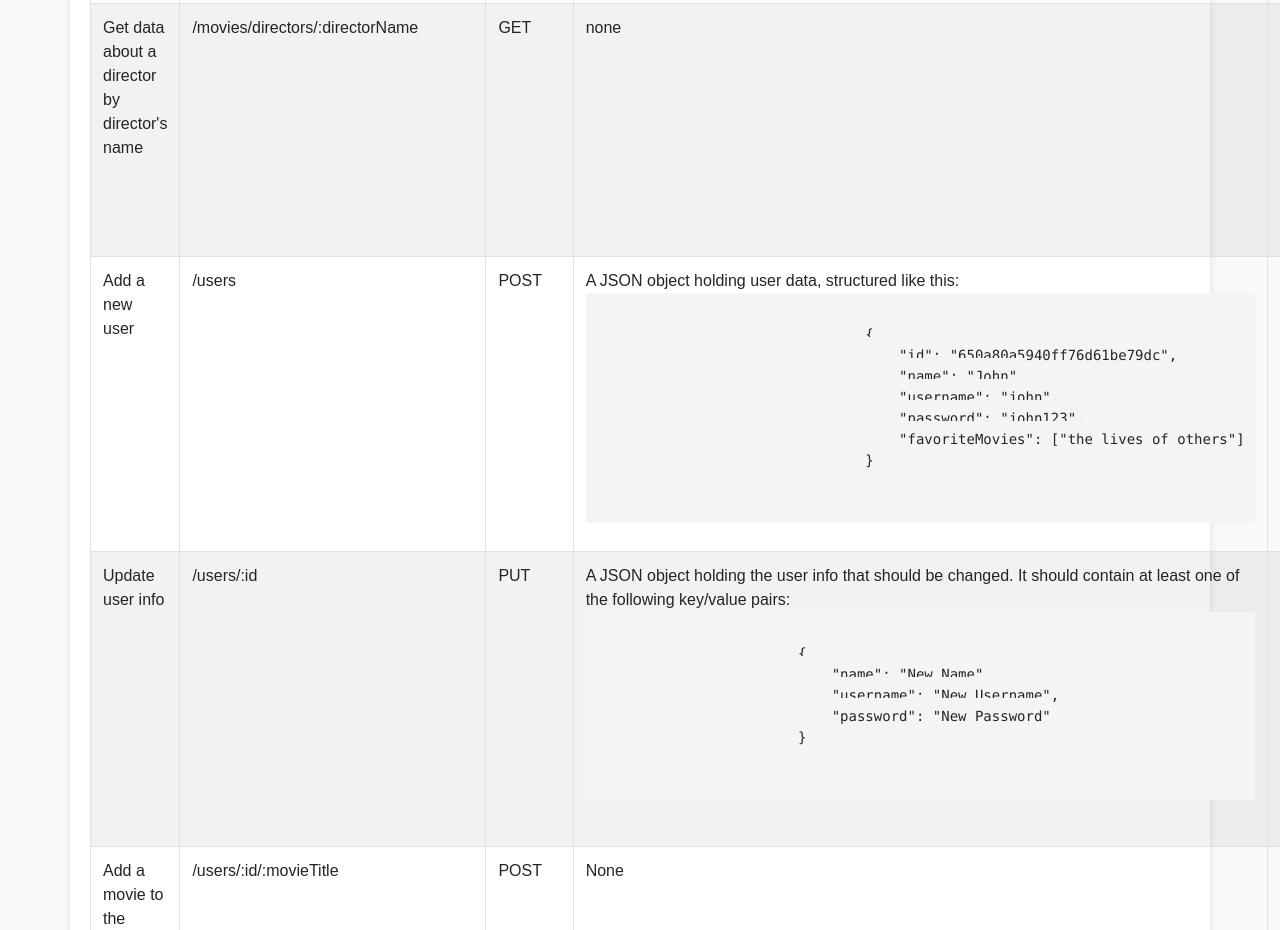
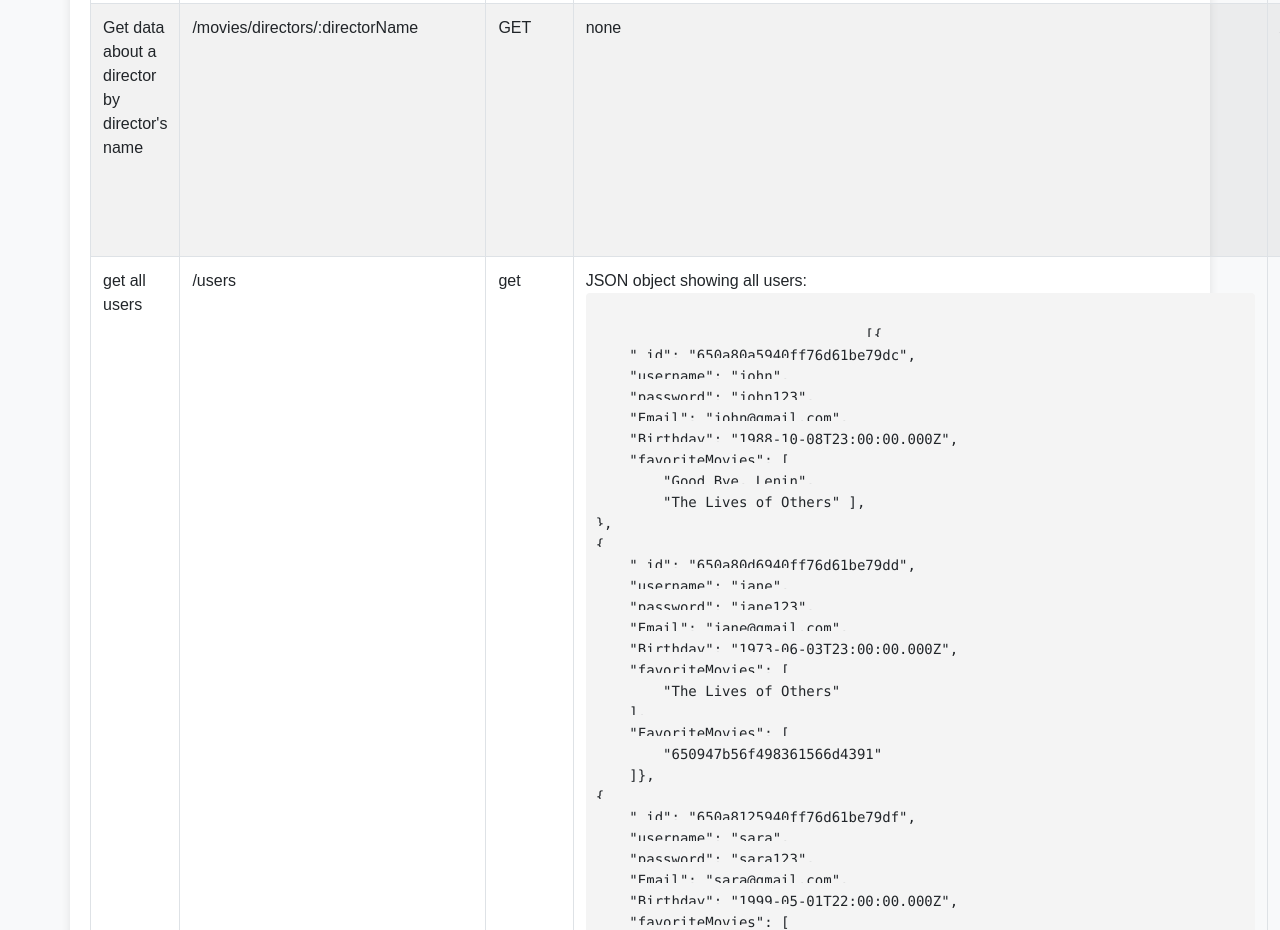
Before and after one commit to JoudHasan/Movie_API, a website: page public/documentation.html in a window 1280 px wide. Shown: the part 2710-3640 px from the top of the page. Drawn offline with nearby package versions, Linux system fonts and the light colour scheme.

Commit message:
fixing problems

```diff
--- a/public/documentation.html
+++ b/public/documentation.html
@@ -182,6 +182,60 @@
                     </td>
                 </tr>
                 <tr>
+                    <td>get all users</td>
+                    <td>/users</td>
+                    <td>get</td>
+                    <td>JSON object showing all users:
+                        <pre>
+                            <code>
+                                [{
+    "_id": "650a80a5940ff76d61be79dc",
+    "username": "john",
+    "password": "john123",
+    "Email": "john@gmail.com",
+    "Birthday": "1988-10-08T23:00:00.000Z",
+    "favoriteMovies": [
+        "Good Bye, Lenin",
+        "The Lives of Others" ],
+},
+{
+    "_id": "650a80d6940ff76d61be79dd",
+    "username": "jane",
+    "password": "jane123",
+    "Email": "jane@gmail.com",
+    "Birthday": "1973-06-03T23:00:00.000Z",
+    "favoriteMovies": [
+        "The Lives of Others"
+    ],
+    "FavoriteMovies": [
+        "650947b56f498361566d4391"
+    ]},
+{
+    "_id": "650a8125940ff76d61be79df",
+    "username": "sara",
+    "password": "sara123",
+    "Email": "sara@gmail.com",
+    "Birthday": "1999-05-01T22:00:00.000Z",
+    "favoriteMovies": [
+        "The Post"
+    ],
+},
+{
+    "_id": "650a8139940ff76d61be79e0",
+    "username": "joud",
+    "password": "joud123",
+    "Email": "joud@gmail.com",
+    "Birthday": "1984-08-03T22:00:00.000Z",
+    "favoriteMovies": [
+        "In the mood for love"
+    ]
+}
+]
+                    </code>
+                </pre>
+                    </td>
+
+                <tr>
                     <td>Add a new user</td>
                     <td>/users</td>
                     <td>POST</td>
@@ -190,8 +244,8 @@
                             <code>
                                 {
                                     "id": "650a80a5940ff76d61be79dc",
-                                    "name": "John",
-                                    "username": "john",
+                                    "userName": "john",
+                                    "Email":"john@gmail.com",
                                     "password": "john123",
                                     "favoriteMovies": ["the lives of others"]
                                 }
@@ -203,10 +257,10 @@
                             <code>
                         {
                             "id": "650a80a5940ff76d61be79dc",
-                            "name": "John",
-                            "username": "john",
+                            "userName": "john",
+                            "Email":"john@gmail.com",
                             "password": "john123",
-                            "favoriteMovies": ["the lives of others"],
+                            "favoriteMovies": ["the lives of others"]
                         }
                     </code>
                 </pre>
@@ -221,9 +275,10 @@
                         <pre>
                             <code>
                         {
-                            "name": "New Name",
                             "username": "New Username",
+                            "Email":"New Email",
                             "password": "New Password"
+                            "favoriteMovies": ["the lives of others"]
                         }
                     </code>
                 </pre>
@@ -233,10 +288,10 @@
                             <code>
                         {
                             "id": "650a80a5940ff76d61be79dc",
-                            "name": "New Name",
                             "username": "New Username",
+                            "Email":"New Email",
                             "password": "New Password",
-                            "favoriteMovies": ["The Lives of Others"],
+                            "favoriteMovies": ["The Lives of Others"]
                         }
                     </code>
                 </pre>
@@ -252,10 +307,10 @@
                             <code>
                         {
                             "id": "650a80a5940ff76d61be79dc",
-                            "name": "John",
                             "username": "john",
+                            "Email":"john@gmail.com",
                             "password": "johnd123",
-                            "favoriteMovies": ["The Lives of Others"],
+                            "favoriteMovies": ["The Lives of Others"]
                         }
                     </code>
                 </pre>
@@ -271,10 +326,10 @@
                             <code>
                         {
                             "id": "650a80a5940ff76d61be79dc",
-                            "name": "John",
                             "username": "john",
+                            "Email":"john@gmail.com",
                             "password": "john123",
-                            "favoriteMovies": [],
+                            "favoriteMovies": ["The Lives of Others"]
                         }
                     </code>
                 </pre>
```
Also changed, not shown: index.js (+17 -14 lines).
